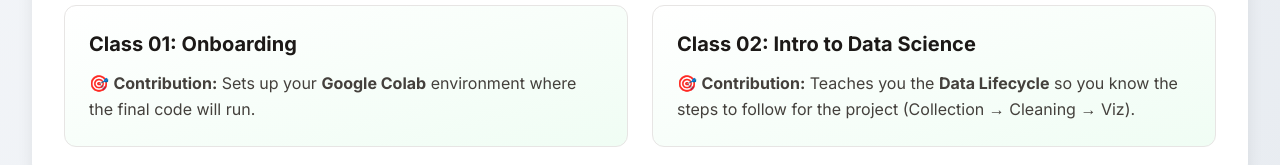
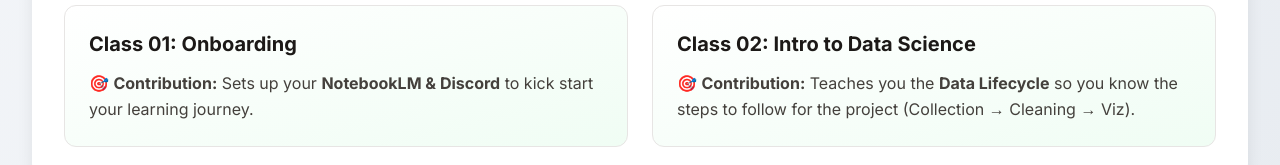
Before and after one commit to tsantoso79/6m-data-1.0-Welcome-Onboarding, a plain HTML site: page docs/index.html in a window 1280 px wide. Both pictures are taken after a click on the button "🟢 Phase 1: Foundation". Shown: the part 549-714 px from the top of the page. Drawn offline with nearby package versions, Linux system fonts and the light colour scheme.

Commit message:
Update onboarding contribution details in index.html

```diff
--- a/docs/index.html
+++ b/docs/index.html
@@ -191,7 +191,7 @@
                 <div class="grid md:grid-cols-2 gap-6">
                     <div class="card-hover border border-stone-200 rounded-xl p-6 bg-gradient-to-br from-white to-green-50">
                         <h3 class="font-bold text-xl text-stone-900 mb-3">Class 01: Onboarding</h3>
-                        <p class="text-stone-700 leading-relaxed">🎯 <strong>Contribution:</strong> Sets up your <strong>Google Colab</strong> environment where the final code will run.</p>
+                        <p class="text-stone-700 leading-relaxed">🎯 <strong>Contribution:</strong> Sets up your <strong>NotebookLM & Discord</strong> to kick start your learning journey.</p>
                     </div>
                     <div class="card-hover border border-stone-200 rounded-xl p-6 bg-gradient-to-br from-white to-green-50">
                         <h3 class="font-bold text-xl text-stone-900 mb-3">Class 02: Intro to Data Science</h3>
```
